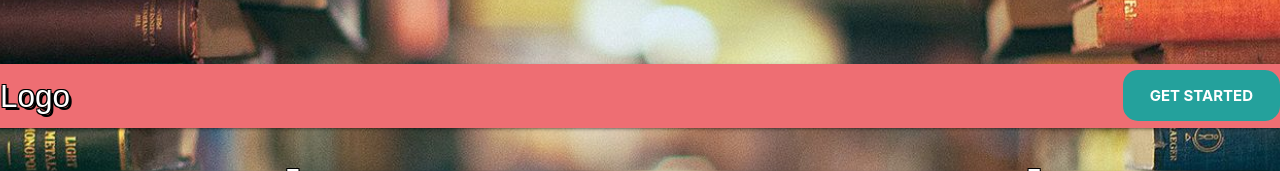
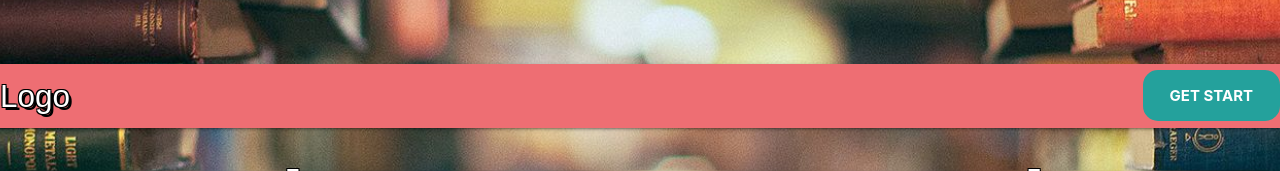
Before and after one commit to dheeraj13127/bookto, a React (Create React App) app: page / in a window 1280 px wide. Shown: the part 226-397 px from the top of the page. Built offline with nearby package versions, Linux system fonts and the light colour scheme; a web font is replaced by a local one; what aws-amplify would draw is missing.

Commit message:
Added landing

```diff
--- a/src/components/Landing/Landing.js
+++ b/src/components/Landing/Landing.js
@@ -24,7 +24,7 @@ function Landing() {
                   className='buttonDash'
                   onClick={() => navigate("/dashboard")}
                 >
-                  Get Started
+                  Get Start
                 </button>
               </li>
             </ul>
```
